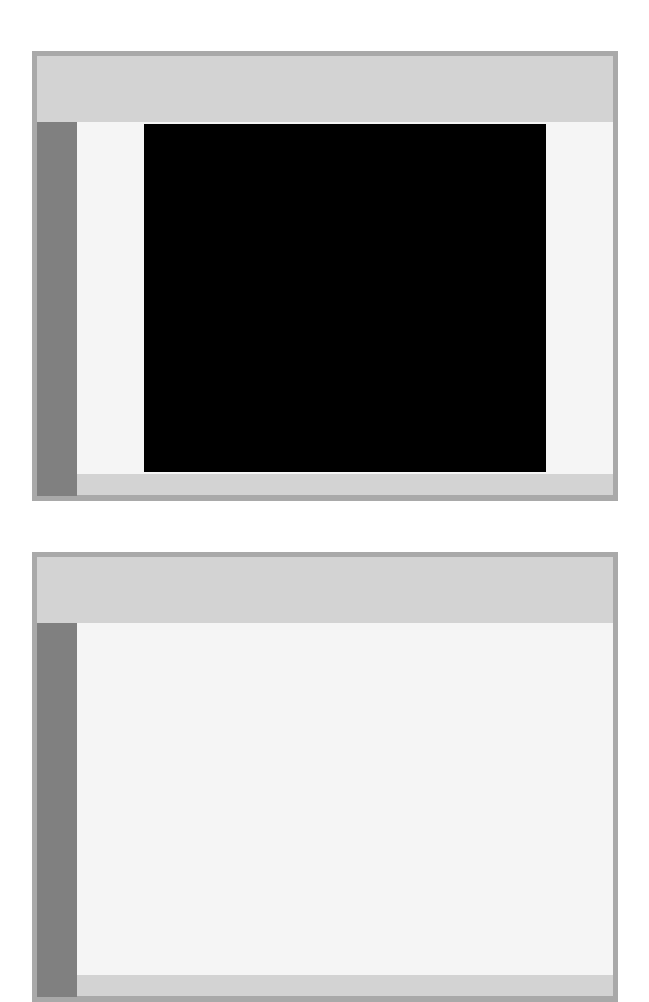
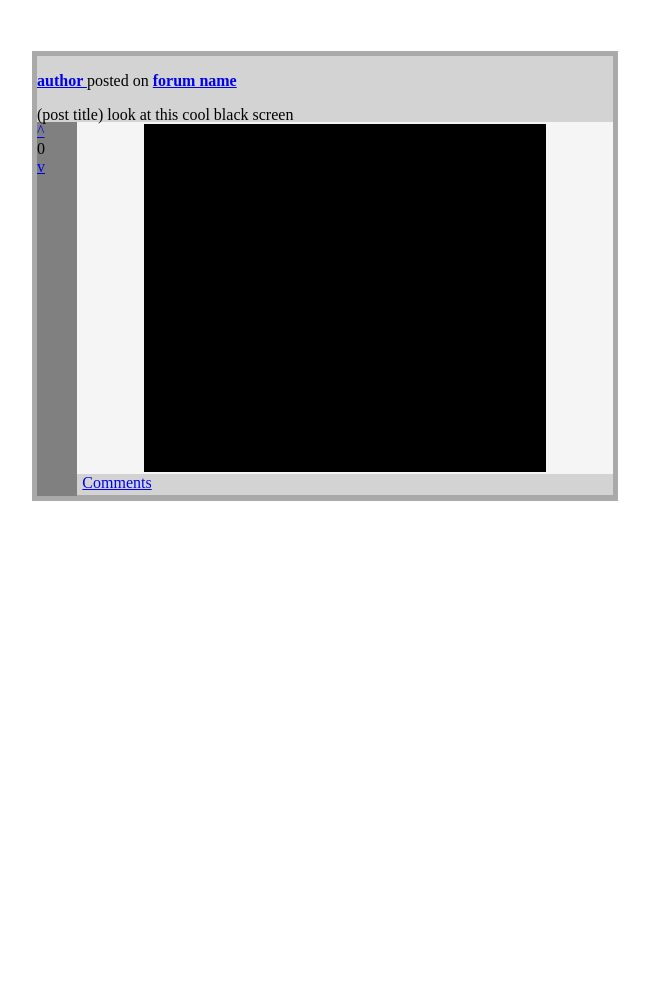
Before and after one commit to odxscholars/apdevrepo, a plain HTML site: page mco1/rough_outline/main.html in a window 1280 px wide. Shown: the whole page, without its empty margins (315-964 px from the left). After the commit the page ends 800 px from the top, so only its background shows below. Drawn offline with Linux system fonts and the light colour scheme.

Commit message:
Update main.html

```diff
--- a/mco1/rough_outline/main.html
+++ b/mco1/rough_outline/main.html
@@ -6,29 +6,48 @@
     </head>
 
     <body>
+        <!-- FOR IMAGE -->
         <div class="image_post">
             <div class="upper_div">
-                <div id="test"></div>
+                <a class="author_pic" href="#">
+
+                </a>
+                <div class="post_details">
+                    <div class="author_name">
+                        <p> <a class="author" href="#"><b> author </b></a>
+                            posted on <a class="forum" href="#"><b>forum name</b></a>
+                        </p>
+                    </div>
+                    <div class="post_title">
+                        <p> (post title) look at this cool black screen</p>
+                    </div>
+                </div>
             </div>
             <div class="lower_div">
                 <div class="lower_left_div">
+                    <a class="upvote" href="#" style="margin-top: 5px"> ^ </a>
+                    <div class="vote_count"> 0 </div>
+                    <a class="downvote" href="#"> v </a>
 
+                    <!-- will replace the up and downvote buttons later on -->
                 </div>
 
                 <div class="lower_right_div">
                     <div class="post_content">
-                        <div id="sample_image">
+                        <a id="sample_image" href="#">
 
-                        </div>
+                        </a>
                     </div>
 
                     <div class="post_lowerbar">
-
+                        <a class="comments" href="#" style="margin-left: 5px"> Comments </u>
                     </div>
                 </div>
             </div>
         </div>
-        <div class="text_post">
+
+        <!-- FOR TEXT -->
+        <!-- <div class="text_post">
             <div class="upper_div">
 
             </div>
@@ -49,6 +68,6 @@
                     </div>
                 </div>
             </div>
-        </div>
+        </div> -->
     </body>
 </html>
```
